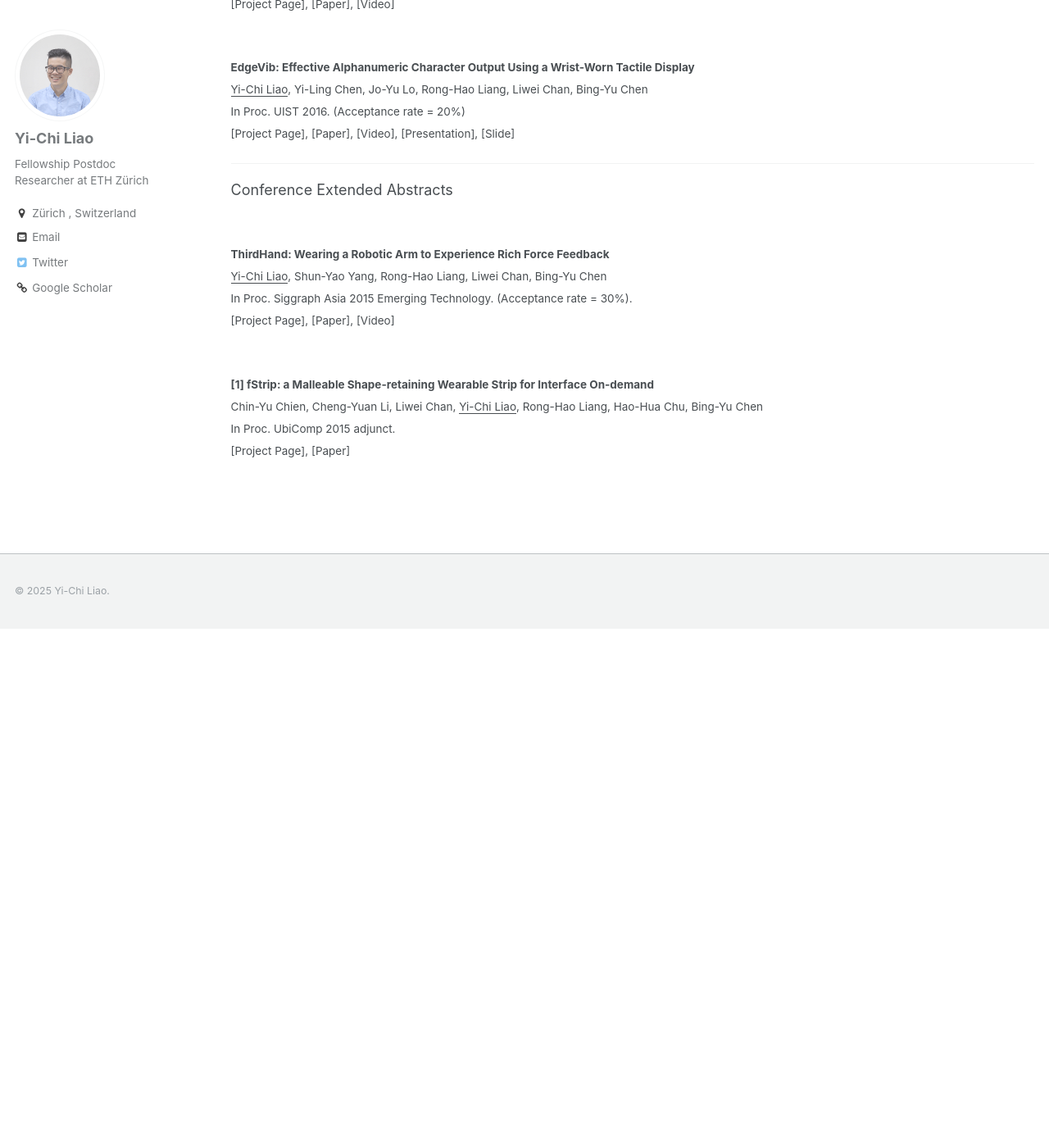
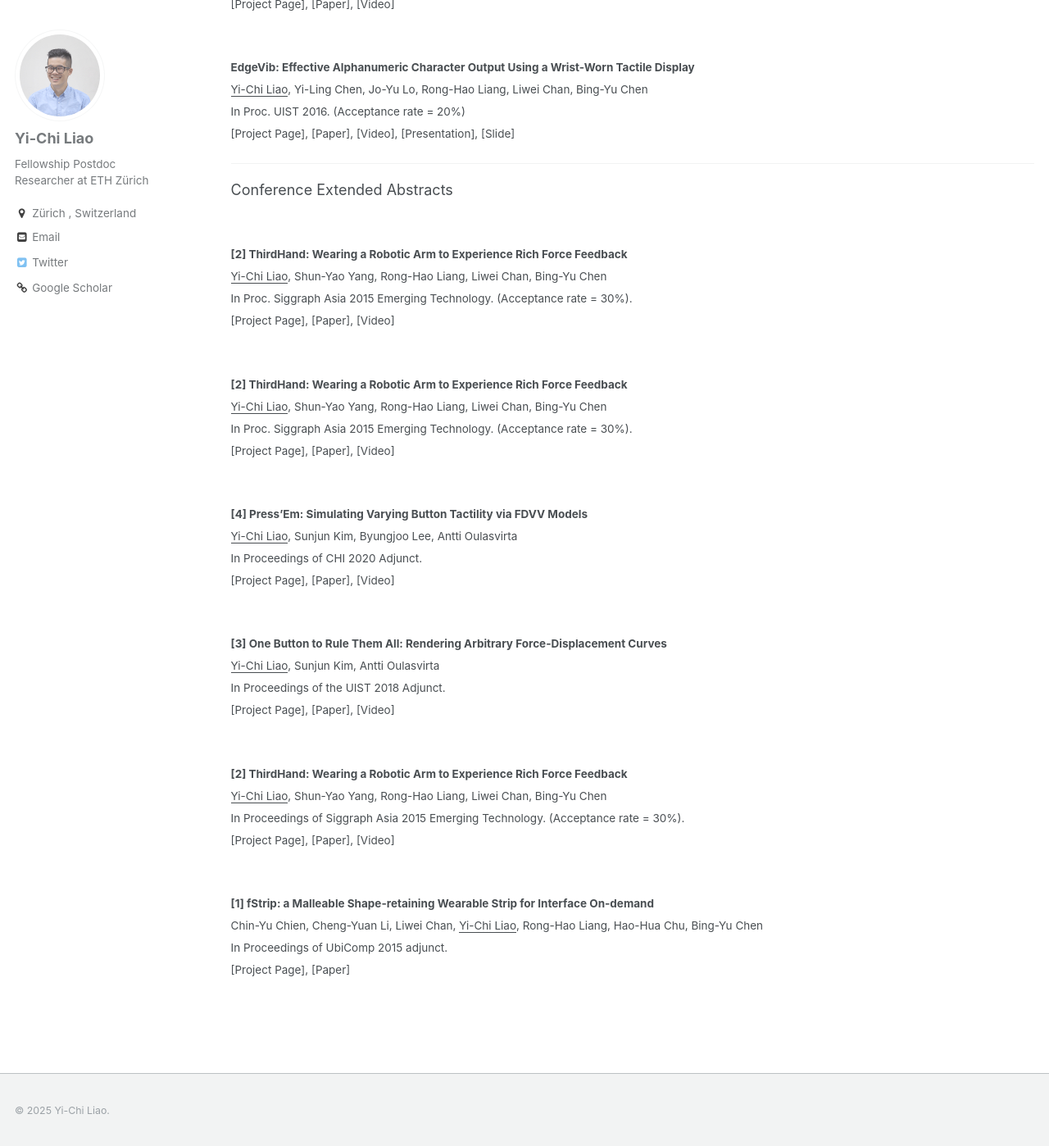
Before and after one commit to yichiliao/yichiliao.github.io, a Jekyll site: the page built from _pages/publications.md, in a window 1280 px wide and 1400 px high, scrolled down 1893 px. Shown: the whole window at 82% size. Built offline with Jekyll 4.4.1, drawn with Linux system fonts in a browser that asks for light colours; before the commit the page ends 2660 px from its top, so only the background shows below that; some of the changed text lies outside the part shown.

Commit message:
updating publications

```diff
--- a/_pages/publications.md
+++ b/_pages/publications.md
@@ -86,15 +86,39 @@ In Proc. UIST 2016. (Acceptance rate = 20%) </small><br>
 Conference Extended Abstracts
 
 <br>
-<small>**ThirdHand: Wearing a Robotic Arm to Experience Rich Force Feedback**<br>
+<small>**[2] ThirdHand: Wearing a Robotic Arm to Experience Rich Force Feedback**<br>
 <u>Yi-Chi Liao</u>, Shun-Yao Yang, Rong-Hao Liang, Liwei Chan, Bing-Yu Chen<br>
 In Proc. Siggraph Asia 2015 Emerging Technology. (Acceptance rate = 30%). </small><br>
 <small>[[Project Page](https://yichiliao.github.io/portfolio/5-thirdhand/)], [[Paper](http://yichiliao.github.io/files/thirdhand_sa15.pdf)], [[Video](https://www.youtube.com/watch?v=Q_2owlSeDg4)]</small>
 
 <br>
+<small>**[2] ThirdHand: Wearing a Robotic Arm to Experience Rich Force Feedback**<br>
+<u>Yi-Chi Liao</u>, Shun-Yao Yang, Rong-Hao Liang, Liwei Chan, Bing-Yu Chen<br>
+In Proc. Siggraph Asia 2015 Emerging Technology. (Acceptance rate = 30%). </small><br>
+<small>[[Project Page](https://yichiliao.github.io/portfolio/5-thirdhand/)], [[Paper](http://yichiliao.github.io/files/thirdhand_sa15.pdf)], [[Video](https://www.youtube.com/watch?v=Q_2owlSeDg4)]</small>
+
+<br>
+<small>**[4] Press'Em: Simulating Varying Button Tactility via FDVV Models**<br>
+<u>Yi-Chi Liao</u>, Sunjun Kim, Byungjoo Lee, Antti Oulasvirta<br>
+In Proceedings of CHI 2020 Adjunct. </small><br>
+<small>[[Project Page](https://userinterfaces.aalto.fi/button-design/)], [[Paper](https://dl.acm.org/doi/10.1145/3334480.3383161)], [[Video](https://www.youtube.com/watch?v=OL2x3RrWnv4)]</small>
+
+<br>
+<small>**[3] One Button to Rule Them All: Rendering Arbitrary Force-Displacement Curves**<br>
+<u>Yi-Chi Liao</u>, Sunjun Kim, Antti Oulasvirta<br>
+In Proceedings of the UIST 2018 Adjunct. </small><br>
+<small>[[Project Page](https://userinterfaces.aalto.fi/button-simulator/)], [[Paper](https://dl.acm.org/doi/10.1145/3266037.3266118)], [[Video](https://www.youtube.com/watch?v=60v89vRLXck)]</small>
+
+<br>
+<small>**[2] ThirdHand: Wearing a Robotic Arm to Experience Rich Force Feedback**<br>
+<u>Yi-Chi Liao</u>, Shun-Yao Yang, Rong-Hao Liang, Liwei Chan, Bing-Yu Chen<br>
+In Proceedings of Siggraph Asia 2015 Emerging Technology. (Acceptance rate = 30%). </small><br>
+<small>[[Project Page](https://yichiliao.github.io/portfolio/5-thirdhand/)], [[Paper](http://yichiliao.github.io/files/thirdhand_sa15.pdf)], [[Video](https://www.youtube.com/watch?v=Q_2owlSeDg4)]</small>
+
+<br>
 <small>**[1] fStrip: a Malleable Shape-retaining Wearable Strip for Interface On-demand**<br>
 Chin-Yu Chien, Cheng-Yuan Li, Liwei Chan, <u>Yi-Chi Liao</u>, Rong-Hao Liang, Hao-Hua Chu, Bing-Yu Chen<br>
-In Proc. UbiComp 2015 adjunct. </small><br>
+In Proceedings of UbiComp 2015 adjunct. </small><br>
 <small>[[Project Page](https://yichiliao.github.io/portfolio/6-fstrip/)], [[Paper](http://dl.acm.org/citation.cfm?id=2800883&CFID=944733130&CFTOKEN=32899269)]</small>
 
 {% if author.googlescholar %}
```
Also changed, not shown: other parts of _pages/publications.md (+1 -1 lines).
